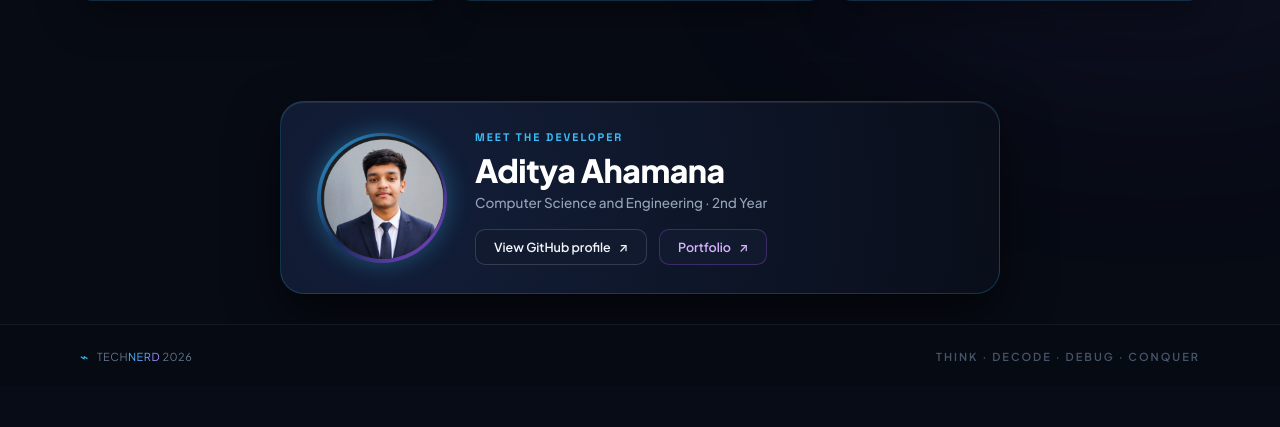
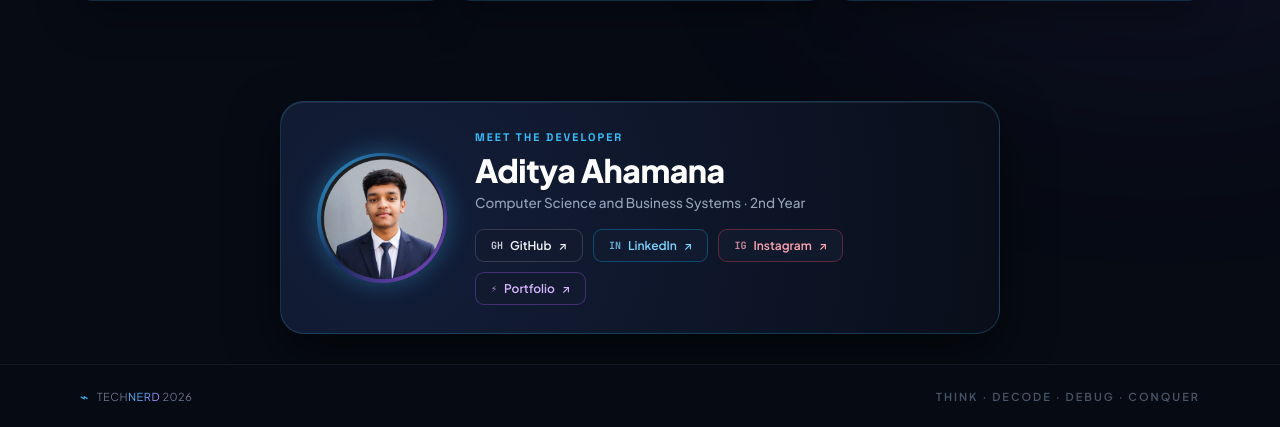
Before and after one commit to adityaahamana18/TechNerdAcm, a Flask app: page / in a window 1280 px wide. Shown: the part 892-1319 px from the top of the page. Before the commit the page ends 1254 px from the top, so only its background shows below. Run offline with Flask 3, Linux system fonts and the light colour scheme; some libraries are stand-ins or nearby versions.

Commit message:
Update branch to Computer Science and Business Systems, add LinkedIn and Instagram

```diff
--- a/static/style.css
+++ b/static/style.css
@@ -1703,23 +1703,30 @@ input:focus, textarea:focus, select:focus {
 
 .dev-replica-actions {
   display: flex;
-  gap: 12px;
+  gap: 10px;
   flex-wrap: wrap;
 }
 
 .dev-replica-btn {
   display: inline-flex;
   align-items: center;
-  gap: 8px;
+  gap: 7px;
   background: rgba(18, 27, 47, 0.9);
   border: 1px solid rgba(255, 255, 255, 0.15);
   color: #f1f5f9;
-  font-size: 12.5px;
+  font-size: 12px;
   font-weight: 600;
-  padding: 9px 18px;
-  border-radius: 10px;
+  padding: 8px 15px;
+  border-radius: 9px;
   text-decoration: none;
   transition: all 0.2s cubic-bezier(0.16, 1, 0.3, 1);
+}
+
+.replica-icon {
+  font-family: 'JetBrains Mono', monospace;
+  font-size: 10px;
+  font-weight: 800;
+  opacity: 0.8;
 }
 
 .dev-replica-btn:hover {
@@ -1730,18 +1737,41 @@ input:focus, textarea:focus, select:focus {
   box-shadow: 0 4px 15px rgba(0, 0, 0, 0.4);
 }
 
-.dev-replica-btn.secondary {
-  border-color: rgba(168, 85, 247, 0.3);
+.dev-replica-btn.linkedin {
+  border-color: rgba(14, 165, 233, 0.35);
+  color: #7dd3fc;
+}
+
+.dev-replica-btn.linkedin:hover {
+  background: rgba(14, 165, 233, 0.15);
+  border-color: #38bdf8;
+  color: #ffffff;
+}
+
+.dev-replica-btn.insta {
+  border-color: rgba(244, 63, 94, 0.35);
+  color: #fda4af;
+}
+
+.dev-replica-btn.insta:hover {
+  background: rgba(244, 63, 94, 0.15);
+  border-color: #fb7185;
+  color: #ffffff;
+}
+
+.dev-replica-btn.portfolio {
+  border-color: rgba(168, 85, 247, 0.35);
   color: #d8b4fe;
 }
 
-.dev-replica-btn.secondary:hover {
-  border-color: rgba(168, 85, 247, 0.6);
+.dev-replica-btn.portfolio:hover {
+  background: rgba(168, 85, 247, 0.15);
+  border-color: #c084fc;
   color: #ffffff;
 }
 
 .replica-btn-arrow {
-  font-size: 12px;
+  font-size: 11px;
   transition: transform 0.2s;
 }
 
--- a/templates/base.html
+++ b/templates/base.html
@@ -102,13 +102,25 @@
       <div class="dev-replica-content">
         <span class="dev-replica-kicker">MEET THE DEVELOPER</span>
         <h2 class="dev-replica-name">Aditya Ahamana</h2>
-        <p class="dev-replica-sub">Computer Science and Engineering · 2nd Year</p>
+        <p class="dev-replica-sub">Computer Science and Business Systems · 2nd Year</p>
         <div class="dev-replica-actions">
-          <a href="https://github.com/adityaahamana18" target="_blank" class="dev-replica-btn">
-            <span>View GitHub profile</span>
+          <a href="https://github.com/adityaahamana18" target="_blank" class="dev-replica-btn" title="GitHub">
+            <span class="replica-icon">GH</span>
+            <span>GitHub</span>
             <span class="replica-btn-arrow">↗</span>
           </a>
-          <a href="https://adityaahamana18.github.io/portfolio/" target="_blank" class="dev-replica-btn secondary">
+          <a href="https://linkedin.com/in/adityaahamana" target="_blank" class="dev-replica-btn linkedin" title="LinkedIn">
+            <span class="replica-icon">IN</span>
+            <span>LinkedIn</span>
+            <span class="replica-btn-arrow">↗</span>
+          </a>
+          <a href="https://instagram.com/adityaahamana" target="_blank" class="dev-replica-btn insta" title="Instagram">
+            <span class="replica-icon">IG</span>
+            <span>Instagram</span>
+            <span class="replica-btn-arrow">↗</span>
+          </a>
+          <a href="https://adityaahamana18.github.io/portfolio/" target="_blank" class="dev-replica-btn portfolio" title="Portfolio">
+            <span class="replica-icon">⚡</span>
             <span>Portfolio</span>
             <span class="replica-btn-arrow">↗</span>
           </a>
```
